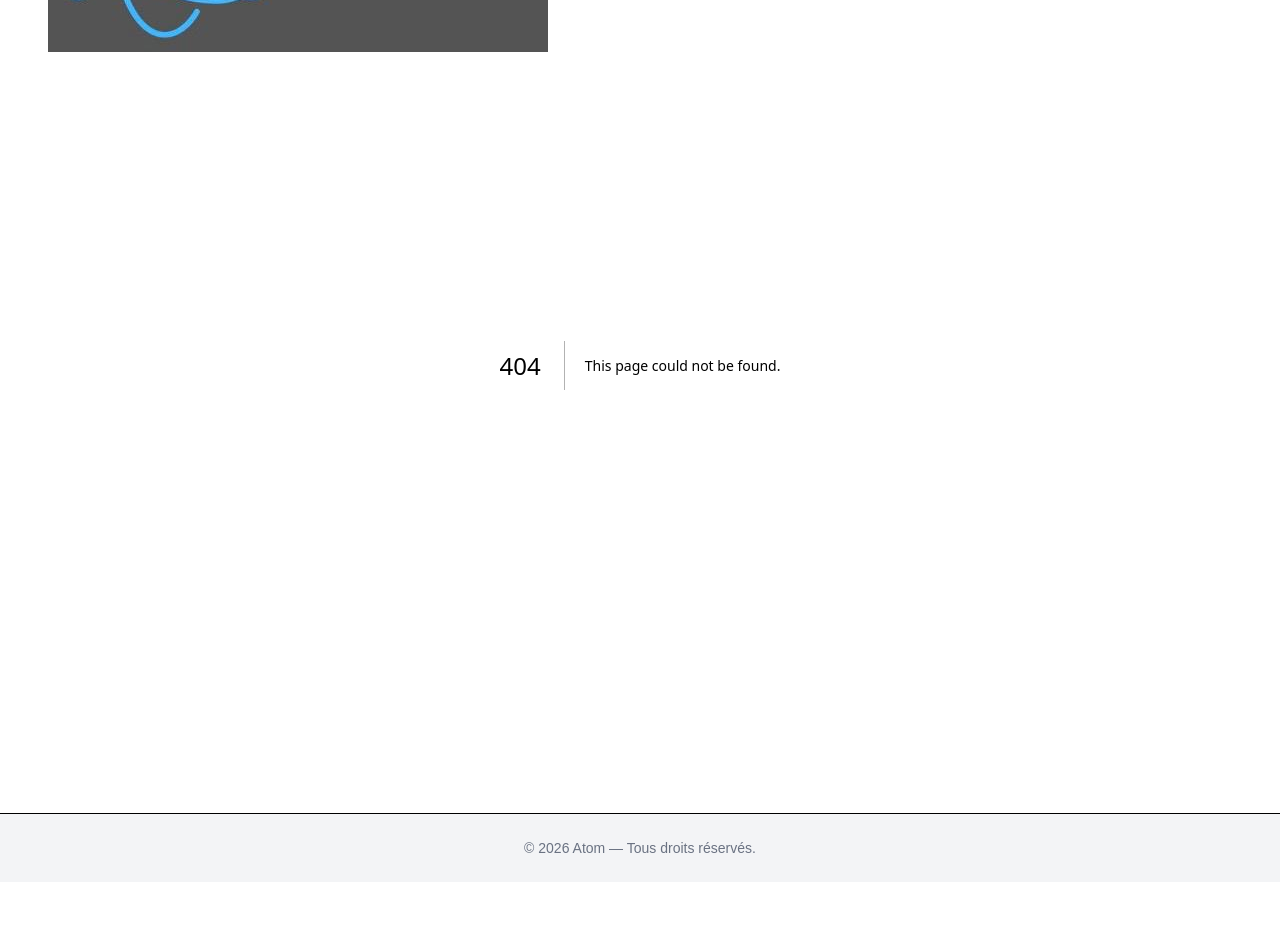
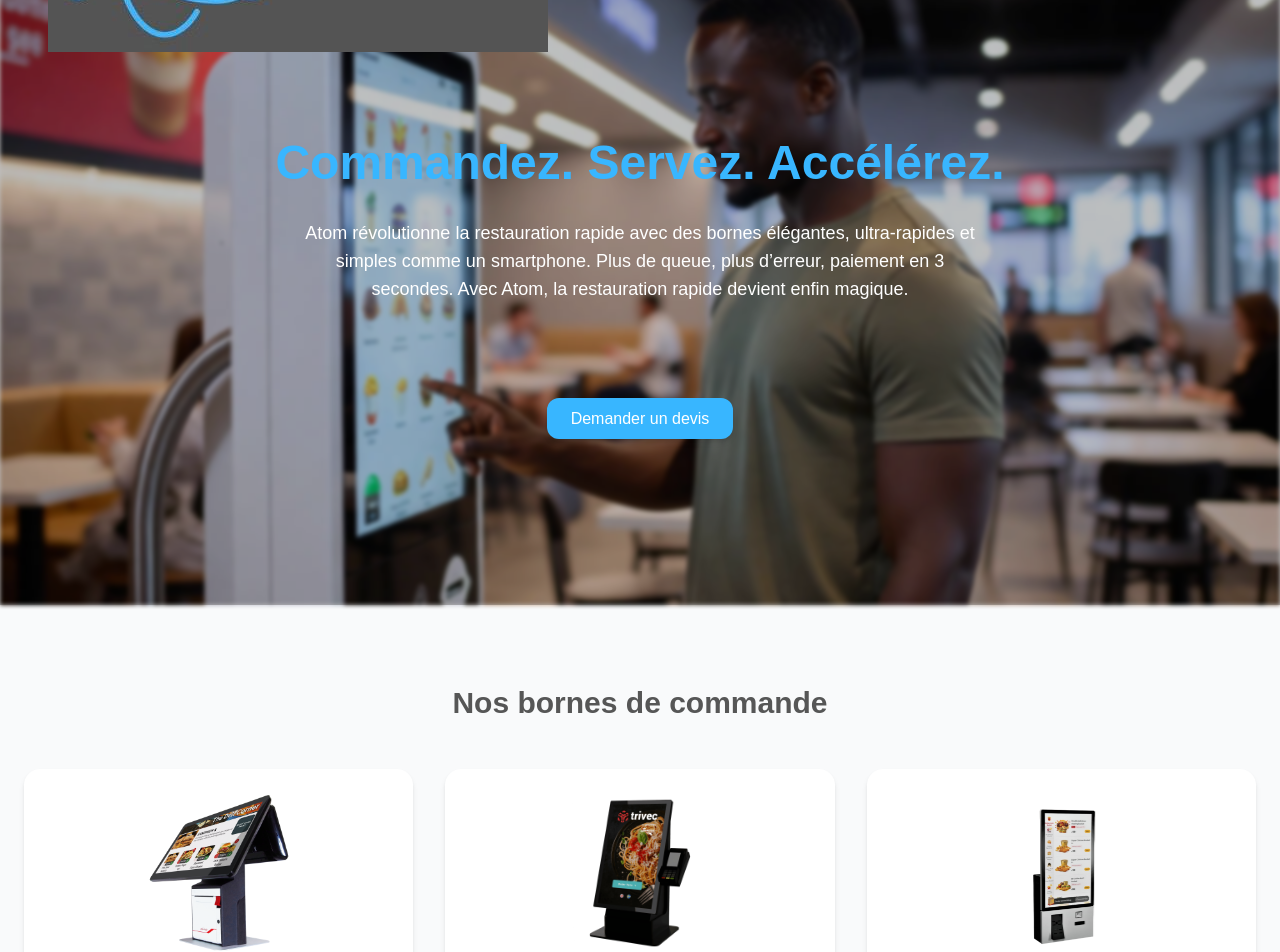
Before and after one commit to abdujob/siteAtom, a Next.js app: page /siteAtom/ in a window 1280 px wide. Before the commit this address had no page. Shown: the part 100-1052 px from the top of the page. Before the commit the page ends 982 px from the top, so only its background shows below. Built offline with nearby package versions, Linux system fonts and the light colour scheme.

Commit message:
fix: Add basePath for GitHub Pages deployment

```diff
--- a/components/Hero.tsx
+++ b/components/Hero.tsx
@@ -6,7 +6,7 @@ export default function Hero() {
     <section className="relative h-[80vh] flex items-center justify-center">
       <div
         className="absolute inset-0 bg-cover bg-center filter blur-[2px]"
-        style={{ backgroundImage: "url('/arriere plan.jpg')" }}
+        style={{ backgroundImage: "url('/siteAtom/arriere plan.jpg')" }}
       ></div>
 
       <div className="absolute inset-0 bg-black/25"></div>
@@ -28,15 +28,15 @@ export default function Hero() {
           transition={{ delay: 0.4 }}
           className="text-lg max-w-2xl mx-auto mb-26 text-white"
         >
-        Atom révolutionne la restauration rapide avec des bornes élégantes, ultra-rapides et simples comme un smartphone.
-        Plus de queue, plus d’erreur, paiement en 3 secondes.
+          Atom révolutionne la restauration rapide avec des bornes élégantes, ultra-rapides et simples comme un smartphone.
+          Plus de queue, plus d’erreur, paiement en 3 secondes.
 
 
-        Avec Atom, la restauration rapide devient enfin magique.
+          Avec Atom, la restauration rapide devient enfin magique.
         </motion.p>
 
         <motion.a
-          href="/contact"
+          href="/siteAtom/contact"
           whileHover={{ scale: 1.05 }}
           className="px-6 py-3 rounded-xl font-medium shadow-md text-white"
           style={{ backgroundColor: "#38b6ff" }}
--- a/components/ProductCard.tsx
+++ b/components/ProductCard.tsx
@@ -1,4 +1,5 @@
-// components/ProductCard.tsx
+import Image from "next/image";
+
 export default function ProductCard({
   title,
   description,
@@ -10,11 +11,11 @@ export default function ProductCard({
 }) {
   return (
     <div className="bg-white rounded-2xl shadow-md p-6 flex flex-col items-center">
-      <img src={image} alt={title} className="w-40 h-40 object-cover mb-4 rounded-lg" />
+      <Image src={image} alt={title} width={160} height={160} className="w-40 h-40 object-cover mb-4 rounded-lg" />
       <h3
-            className="text-3xl font-semibold mb-12"
-            style={{ color: "#565656" }} // <-- couleur personnalisée
-          >{title}</h3>
+        className="text-3xl font-semibold mb-12"
+        style={{ color: "#565656" }} // <-- couleur personnalisée
+      >{title}</h3>
       <p className="text-gray-600 text-sm">{description}</p>
     </div>
   );
--- a/next.config.ts
+++ b/next.config.ts
@@ -1,9 +1,10 @@
 import type { NextConfig } from "next";
 
 const nextConfig: NextConfig = {
-  output: "export", // ⬅️ active le mode statique
+  output: "export",
+  basePath: "/siteAtom",
   images: {
-    unoptimized: true, // ⬅️ obligatoire avec next export
+    unoptimized: true,
   },
 };
 
```
